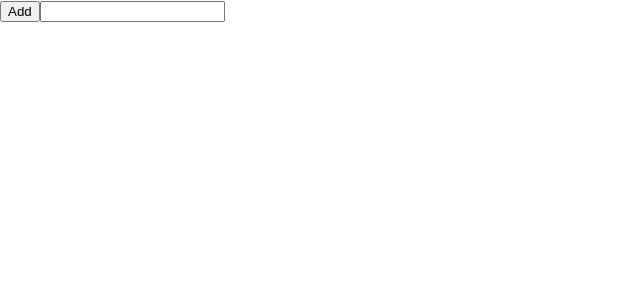
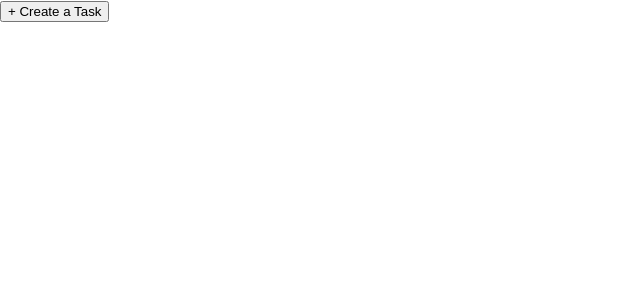
Before and after one commit to amanjadon54/todo-app, a React (Create React App) app: page / in a window 1280 px wide. Shown: the top 300 px of the page, without its empty margins (0-640 px from the left). Built offline with nearby package versions, Linux system fonts and the light colour scheme.

Commit message:
Core: disbale the text after text

```diff
--- a/src/App.js
+++ b/src/App.js
@@ -1,26 +1,35 @@
 import "./App.css";
 import Button from "./components/Button";
 import InputField from "./components/InputField";
-import RadioButton from "./components/RadioButton";
+import CheckBoxButton from "./components/CheckBoxButton";
 import React, { Component } from "react";
 
 class App extends Component {
   constructor(props) {
     super(props);
-    this.state = { showRadioButton: false };
+    this.state = { showAddTaskLabel: false };
   }
 
   addButtonClick = () => {
-    this.setState({ showRadioButton: true });
+    this.setState({ showAddTaskLabel: true });
+  };
+
+  taskLabelEnter = () => {
+    console.log("pressed label enter");
+    this.setState({ showAddTaskLabel: false });
   };
 
   render() {
-    const { showRadioButton } = this.state;
+    const { showAddTaskLabel } = this.state;
     return (
       <div>
-        <Button buttonClick={this.addButtonClick} buttonLabel="Add" />
-        <InputField />
-        {showRadioButton && <RadioButton />}
+        <Button
+          buttonClick={this.addButtonClick}
+          buttonLabel="+ Create a Task"
+        />
+        {showAddTaskLabel && (
+          <InputField inputLabelOnKey={this.taskLabelEnter} />
+        )}
       </div>
     );
   }
--- a/src/components/Button/index.js
+++ b/src/components/Button/index.js
@@ -3,7 +3,7 @@ import React, { Component } from "react";
 class Button extends Component {
   handleClick = () => {
     const { buttonClick } = this.props;
-    buttonClick("abcdef");
+    buttonClick(); //Actual call of the passed function from props
   };
 
   render() {
--- a/src/components/InputField/index.js
+++ b/src/components/InputField/index.js
@@ -1,9 +1,19 @@
-import React, {Component} from 'react';
+import React, { Component } from "react";
 
-class InputField extends Component{
-    render(){
-        return <input>{this.props.inputLabelName}</input>
+class InputField extends Component {
+  handleEnter = (event) => {
+    if (event.keyCode == 13) {
+      const { inputLabelOnKey } = this.props;
+      inputLabelOnKey();
+      alert("added successfully" + event.target.value);
     }
+  };
+
+  render() {
+    return (
+      <input value={this.props.InputFieldValue} onKeyDown={this.handleEnter} />
+    );
+  }
 }
 
 export default InputField;
--- a/src/components/RadioButton/index.js
+++ b/src/components/RadioButton/index.js
@@ -1,11 +1,13 @@
-import React, {Component} from 'react';
+import React, { Component } from "react";
 
-class RadioButton extends Component{
-    render(){
-        return <div>
-            <input type='radio'>{this.props.radioButtonLabel}</input>
-        </div>
-    }
+class CheckBoxButton extends Component {
+  render() {
+    return (
+      <div>
+        <input type="checkbox">{this.props.checkBoxButtonLabel}</input>
+      </div>
+    );
+  }
 }
 
-export default RadioButton;
+export default CheckBoxButton;
```
